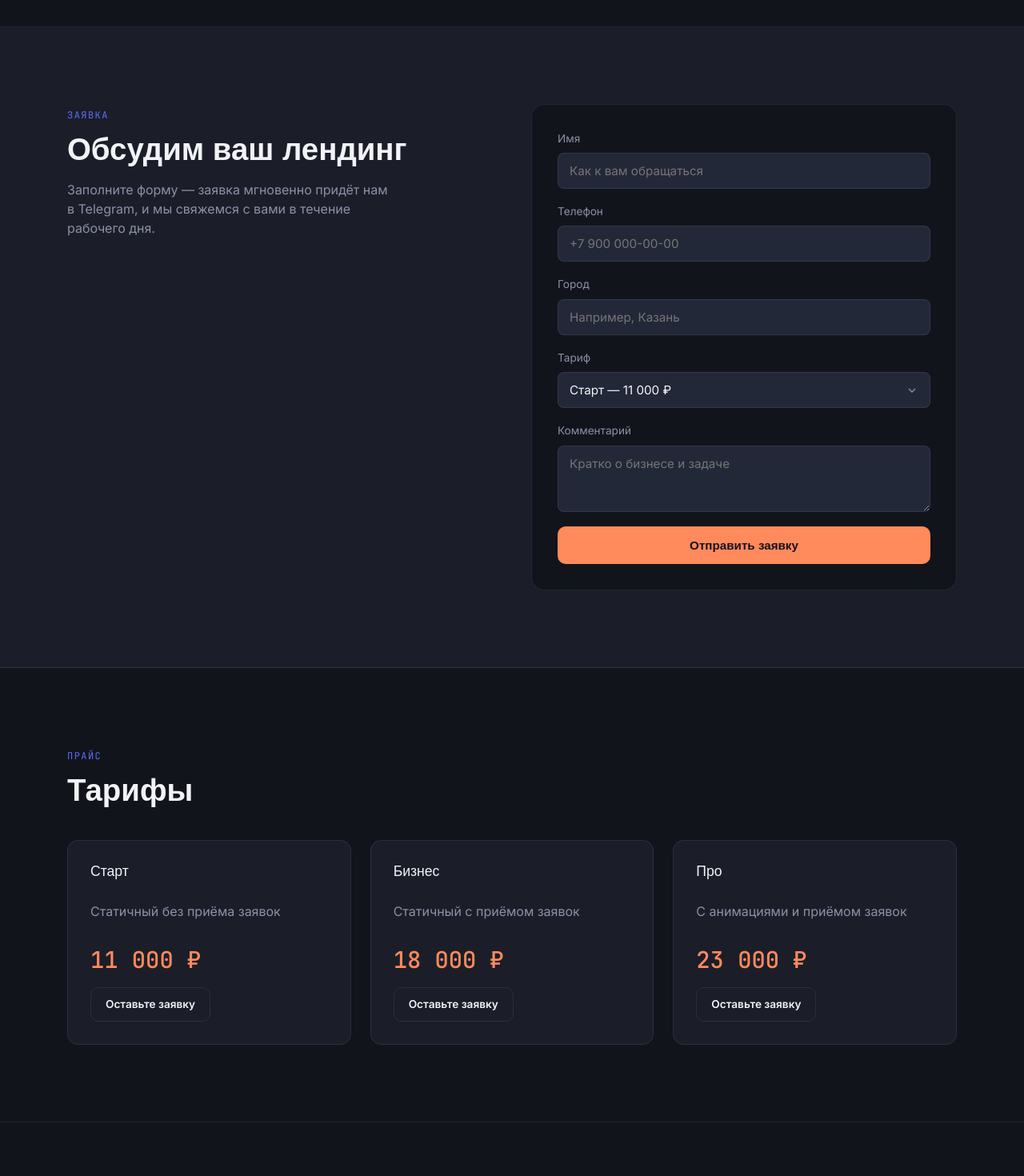
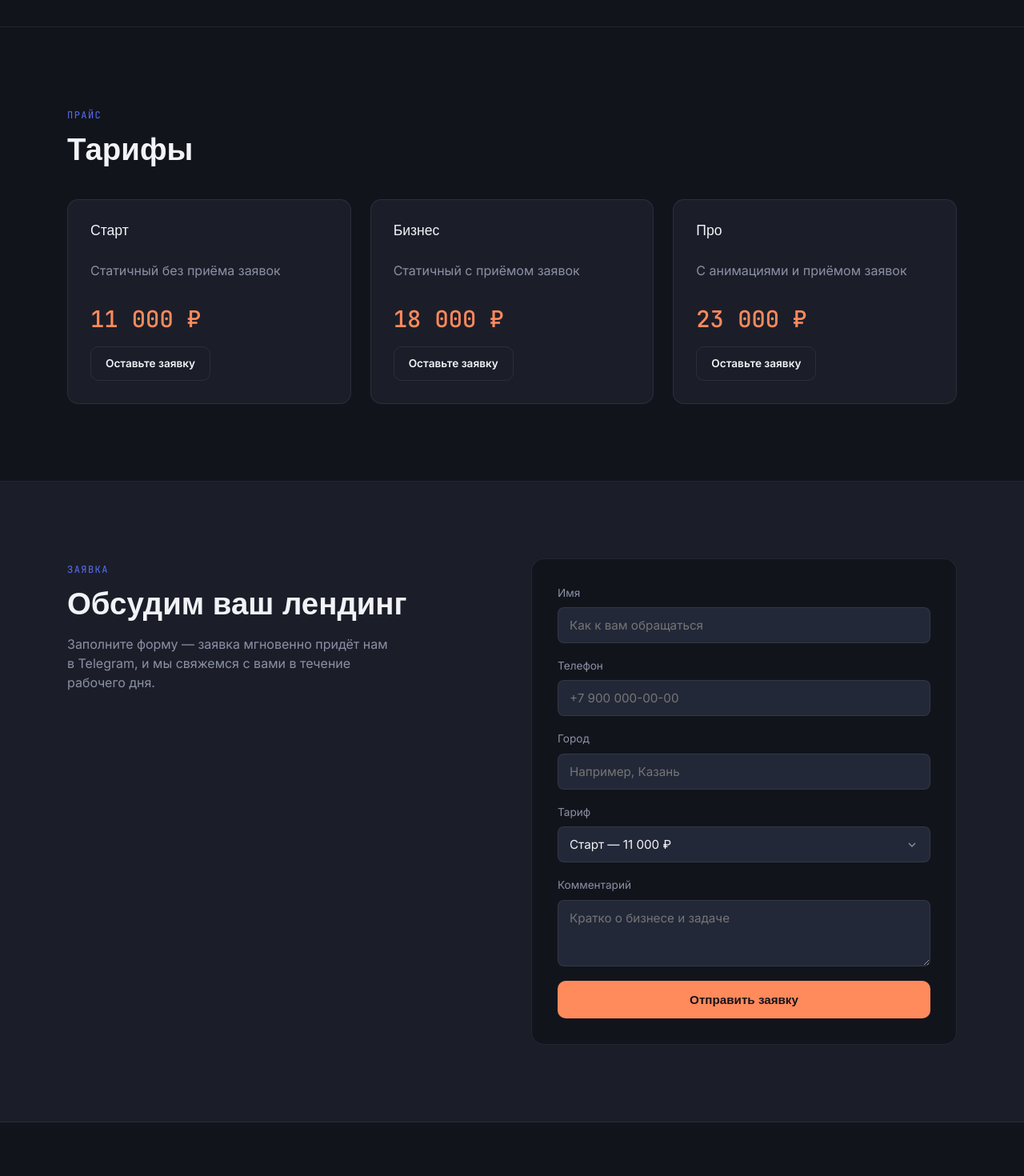
Before and after one commit to workhattdplay/segaeraergqrgqeerhergq4rgqertrXgvqe4rgq3erhbadgfadrg, a React (Vite) app: page / in a window 1280 px wide. Shown: the part 1480-2950 px from the top of the page at 80% size. Built offline with nearby package versions, Linux system fonts and the light colour scheme; a web font is replaced by a local one.

Commit message:
Add files via upload

```diff
--- a/src/App.jsx
+++ b/src/App.jsx
@@ -160,6 +160,31 @@ function App() {
           </div>
         </section>
 
+        <section className="price" id="price">
+          <div className="container">
+            <div className="reveal">
+              <span className="eyebrow">Прайс</span>
+              <h2>Тарифы </h2>
+            </div>
+            <div className="price__grid">
+              {PLANS.map((p, i) => (
+                <div className="price__card reveal" key={p.name} style={{ '--d': i }}>
+                  <h3>{p.name}</h3>
+                  <p>{p.desc}</p>
+                  <span className="price__value">{p.price}</span>
+                  <a
+                    href="#form"
+                    className="btn btn--ghost btn--sm"
+                    onClick={() => setForm((prev) => ({ ...prev, plan: p.name }))}
+                  >
+                    Оставьте заявку
+                  </a>
+                </div>
+              ))}
+            </div>
+          </div>
+        </section>
+
         <section className="form-section" id="form">
           <div className="container form-section__row">
             <div className="form-section__copy reveal">
@@ -240,25 +265,6 @@ function App() {
           </div>
         </section>
 
-        <section className="price" id="price">
-          <div className="container">
-            <div className="reveal">
-              <span className="eyebrow">Прайс</span>
-              <h2>Тарифы </h2>
-            </div>
-            <div className="price__grid">
-              {PLANS.map((p, i) => (
-                <div className="price__card reveal" key={p.name} style={{ '--d': i }}>
-                  <h3>{p.name}</h3>
-                  <p>{p.desc}</p>
-                  <span className="price__value">{p.price}</span>
-                  <a href="#form" className="btn btn--ghost btn--sm">Оставьте заявку</a>
-                </div>
-              ))}
-            </div>
-          </div>
-        </section>
-
         <section className="contacts" id="contacts">
           <div className="container contacts__row">
             <div className="reveal">
```
